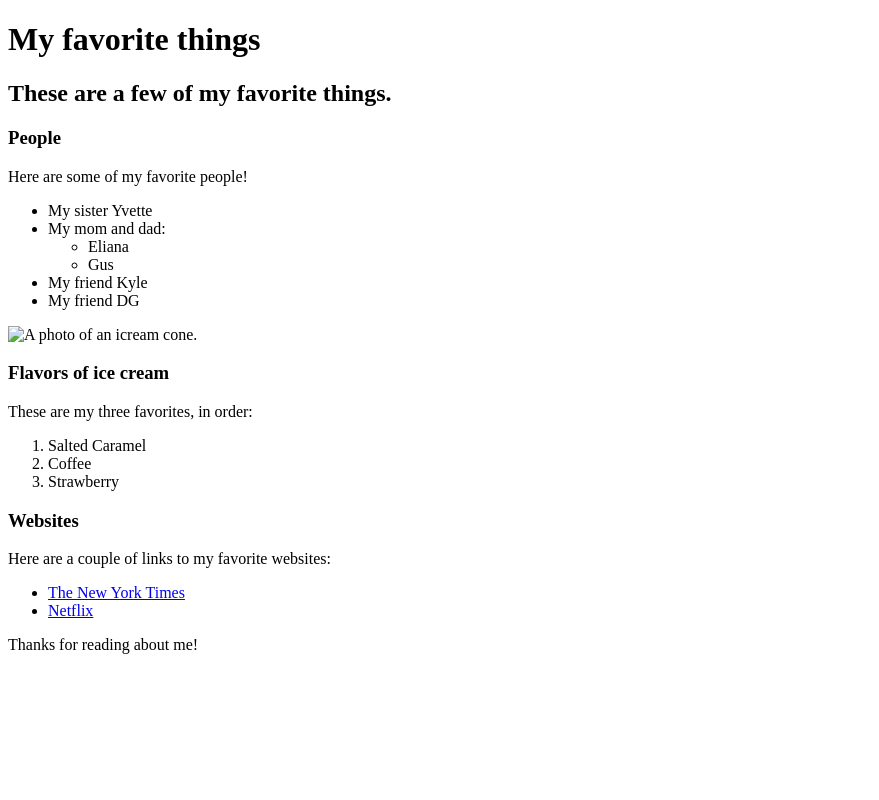
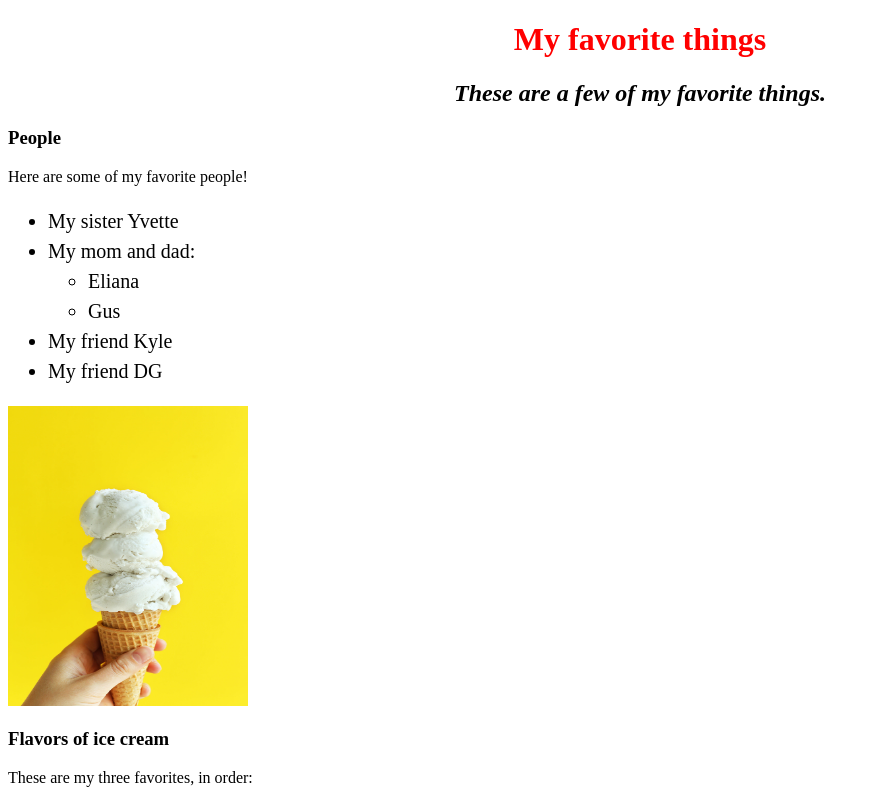
Before and after one commit to diegothered/my-first-webpage, a plain HTML site: page favorite-things.html in a window 1280 px wide. Shown: the top 800 px of the page, without its empty margins (0-879 px from the left). Drawn offline with Linux system fonts and the light colour scheme.

Commit message:
Create new website in folder style with css

```diff
--- /dev/null
+++ b/css/styles.css
@@ -0,0 +1,23 @@
+h1 {
+  color: red;
+  text-align: center;
+}
+
+h2 {
+  font-style: italic;
+  text-align: center;
+}
+
+p {
+  font-family: Serif;
+}
+
+ul {
+  font-size: 20px;
+  line-height: 30px;
+}
+
+img {
+  height: 300px;
+  width: 240px;
+}
--- /dev/null
+++ b/css/styles2.css
@@ -0,0 +1,18 @@
+h1 {
+  color: green;
+  text-align: center;
+}
+
+h2 {
+  font-style: italic;
+  text-align: left;
+}
+
+p {
+  font-family: Times;
+}
+
+ul {
+  font-size: 30px;
+  line-height: 45px;
+}
--- a/favorite-things.html
+++ b/favorite-things.html
@@ -1,6 +1,7 @@
 <!DOCTYPE html>
 <html>
   <head>
+    <link href="css/styles.css" rel="stylesheet" type="text/css">
     <title>Diego's favorite things</title>
   </head>
   <body>
```
Also changed, not shown: favorite-places.html (added, +28 -0 lines), my-first-webpage.html (+1 -0 lines), img/Rome.jpg (added), img/ice-cream.jpg (added).
